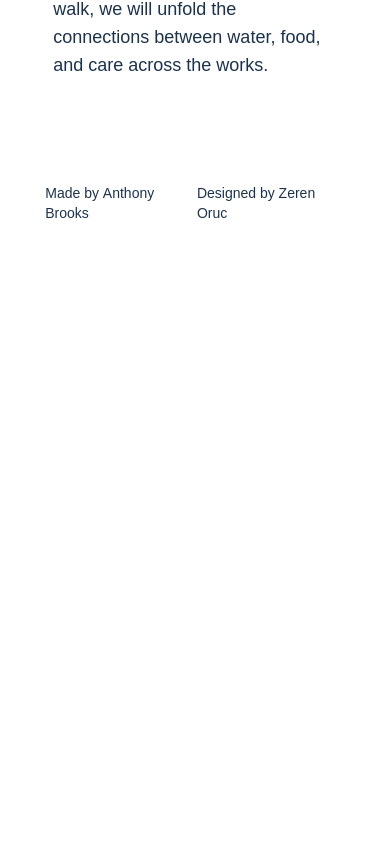
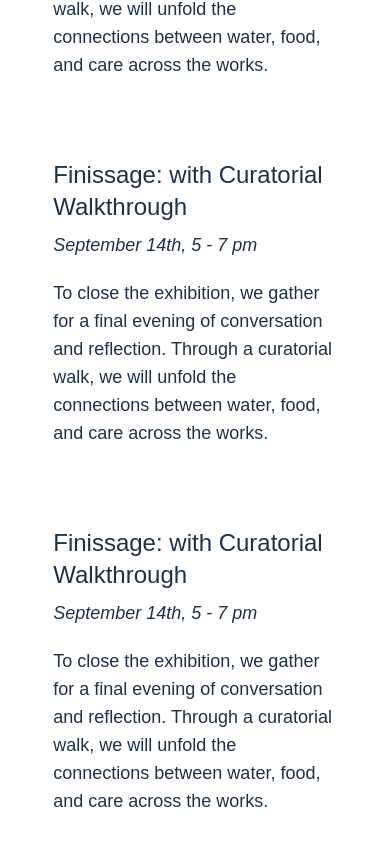
Before and after one commit to theanthonybrooks/npod, a Next.js app: page /program in a window 390 px wide. Shown: the part 1953-2804 px from the top of the page. Before the commit the page ends 2248 px from the top, so only its background shows below. Built offline with nearby package versions, Linux system fonts and the light colour scheme; a web font is replaced by a local one.

Commit message:
test(Styling): :art: Program bg page
testing the background layout for mobile browsers

```diff
--- a/src/data/program-dates.ts
+++ b/src/data/program-dates.ts
@@ -28,4 +28,39 @@ export const programData = [
     description:
       "To close the exhibition, we gather for a final evening of conversation and reflection. Through a curatorial walk, we will unfold the connections between water, food, and care across the works.",
   },
+  {
+    title: "Finissage: with Curatorial Walkthrough",
+    start: new Date("2025-09-14T17:00:00"),
+    end: new Date("2025-09-14T19:00:00"),
+    description:
+      "To close the exhibition, we gather for a final evening of conversation and reflection. Through a curatorial walk, we will unfold the connections between water, food, and care across the works.",
+  },
+  {
+    title: "Finissage: with Curatorial Walkthrough",
+    start: new Date("2025-09-14T17:00:00"),
+    end: new Date("2025-09-14T19:00:00"),
+    description:
+      "To close the exhibition, we gather for a final evening of conversation and reflection. Through a curatorial walk, we will unfold the connections between water, food, and care across the works.",
+  },
+  {
+    title: "Finissage: with Curatorial Walkthrough",
+    start: new Date("2025-09-14T17:00:00"),
+    end: new Date("2025-09-14T19:00:00"),
+    description:
+      "To close the exhibition, we gather for a final evening of conversation and reflection. Through a curatorial walk, we will unfold the connections between water, food, and care across the works.",
+  },
+  {
+    title: "Finissage: with Curatorial Walkthrough",
+    start: new Date("2025-09-14T17:00:00"),
+    end: new Date("2025-09-14T19:00:00"),
+    description:
+      "To close the exhibition, we gather for a final evening of conversation and reflection. Through a curatorial walk, we will unfold the connections between water, food, and care across the works.",
+  },
+  {
+    title: "Finissage: with Curatorial Walkthrough",
+    start: new Date("2025-09-14T17:00:00"),
+    end: new Date("2025-09-14T19:00:00"),
+    description:
+      "To close the exhibition, we gather for a final evening of conversation and reflection. Through a curatorial walk, we will unfold the connections between water, food, and care across the works.",
+  },
 ];
```
